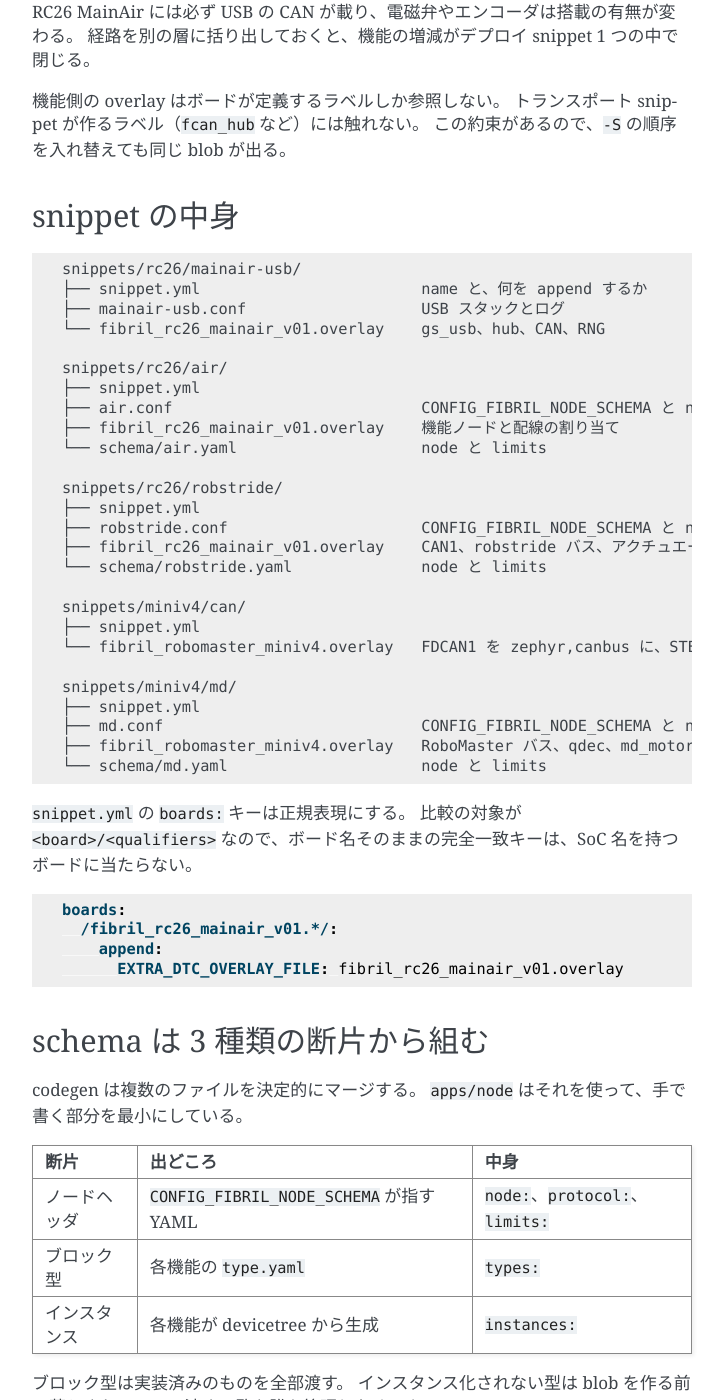
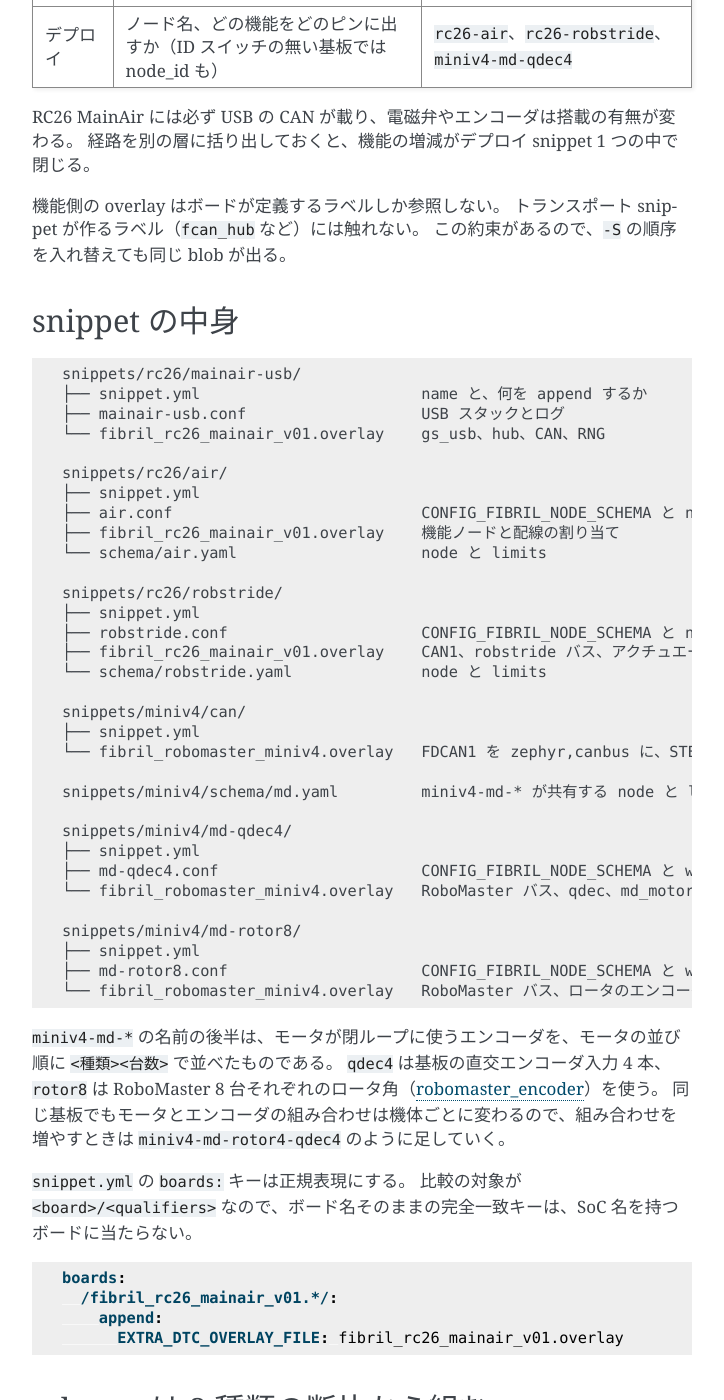
Before and after one commit to ForteFibre/fibril_zephyr, a Sphinx documentation site: the page built from doc/apps.md, in a window 1280 px wide and 1400 px high, scrolled down 1162 px. Shown: the whole window, without its empty margins (388-1112 px from the left). Built offline with Sphinx 7.4.7, drawn with Linux system fonts in a browser that asks for light colours; some of the changed text lies outside the part shown.

Commit message:
docs: ID スイッチ、watchdog、ロータのエンコーダを apps.md と ADR に書く
node_id をスイッチの値そのままにし、watchdog を tick で叩く判断を
ADR 0012 に残した。

Co-Authored-By: Claude Opus 5.5 (1M context) <noreply@anthropic.com>

````diff
--- a/doc/apps.md
+++ b/doc/apps.md
@@ -25,8 +25,8 @@ west build -b fibril_rc26_mainair_v01 apps/node -S rc26-mainair-usb -S rc26-air
 | 基板 | ペリフェラルの実体 | `boards/fibril/<board>/` |
 | 機能 | ブロック型とその実装 | `lib/fibril_can_node/<type>/` |
 | トランスポート | フレームがバスに届く経路 | `lib/fcan_transport/`（devicetree が選ぶ） |
-| 焼く単位 | 配線の割り当て、ノード名、node_id | `snippets/<大会>/<名前>/` |
-| 個体 | node_id | 実行時（当面は snippet の Kconfig） |
+| 焼く単位 | 配線の割り当て、ノード名 | `snippets/<大会>/<名前>/` |
+| 個体 | node_id | 基板の ID スイッチ（無い基板は snippet の Kconfig） |
 
 ## snippet を 2 層に重ねる
 
@@ -36,7 +36,7 @@ west build -b fibril_rc26_mainair_v01 apps/node -S rc26-mainair-usb -S rc26-air
 | 層 | 決めるもの | 例 |
 | --- | --- | --- |
 | トランスポート | 基板がバスに出る経路 | `rc26-mainair-usb`、`miniv4-can` |
-| デプロイ | ノード名、node_id、どの機能をどのピンに出すか | `rc26-air`、`rc26-robstride`、`miniv4-md` |
+| デプロイ | ノード名、どの機能をどのピンに出すか（ID スイッチの無い基板では node_id も） | `rc26-air`、`rc26-robstride`、`miniv4-md-qdec4` |
 
 RC26 MainAir には必ず USB の CAN が載り、電磁弁やエンコーダは搭載の有無が変わる。
 経路を別の層に括り出しておくと、機能の増減がデプロイ snippet 1 つの中で閉じる。
@@ -69,12 +69,22 @@ snippets/miniv4/can/
 ├── snippet.yml
 └── fibril_robomaster_miniv4.overlay   FDCAN1 を zephyr,canbus に、STB、RNG
 
-snippets/miniv4/md/
+snippets/miniv4/schema/md.yaml         miniv4-md-* が共有する node と limits
+
+snippets/miniv4/md-qdec4/
 ├── snippet.yml
-├── md.conf                            CONFIG_FIBRIL_NODE_SCHEMA と node_id
-├── fibril_robomaster_miniv4.overlay   RoboMaster バス、qdec、md_motor ノード
-└── schema/md.yaml                     node と limits
+├── md-qdec4.conf                      CONFIG_FIBRIL_NODE_SCHEMA と watchdog
+└── fibril_robomaster_miniv4.overlay   RoboMaster バス、qdec、md_motor ノード
+
+snippets/miniv4/md-rotor8/
+├── snippet.yml
+├── md-rotor8.conf                     CONFIG_FIBRIL_NODE_SCHEMA と watchdog
+└── fibril_robomaster_miniv4.overlay   RoboMaster バス、ロータのエンコーダ、md_motor ノード
 ```
+
+`miniv4-md-*` の名前の後半は、モータが閉ループに使うエンコーダを、モータの並び順に `<種類><台数>` で並べたものである。
+`qdec4` は基板の直交エンコーダ入力 4 本、`rotor8` は RoboMaster 8 台それぞれのロータ角（[robomaster_encoder](drivers/robomaster_encoder.md)）を使う。
+同じ基板でもモータとエンコーダの組み合わせは機体ごとに変わるので、組み合わせを増やすときは `miniv4-md-rotor4-qdec4` のように足していく。
 
 `snippet.yml` の `boards:` キーは正規表現にする。
 比較の対象が `<board>/<qualifiers>` なので、ボード名そのままの完全一致キーは、SoC 名を持つボードに当たらない。
@@ -118,6 +128,27 @@ limits:
 ノード名の `{i}` は起動時の node_id で置換される。
 schema はロボット 1 台の役割を述べるもので、基板 1 枚を述べるものではない。
 
+## node_id を ID スイッチから読む
+
+基板の devicetree が `chosen { fibril,node-id = ...; }` で `fibril,id-switch` のノードを指していれば、`CONFIG_FIBRIL_NODE_ID_SWITCH` が立ち、`apps/node` は起動時にそのスイッチを読んで node_id にする（`lib/node_id/`）。
+スイッチの値がそのまま node_id になる。
+ロータリスイッチ（4 bit）なら 0〜15 で、ノード名は `md_controller0`〜`md_controller15` になる。
+CanMotorMbed の fibril_can 版と同じ割り当てである。
+判断の理由は [ADR 0012](adr/0012-node-id-switch-and-watchdog.md) にある。
+
+ID スイッチの無い基板（RC26 MainAir）は、今までどおりデプロイ snippet の `CONFIG_FIBRIL_NODE_ID` で決める。
+スイッチを読む基板では、このシンボルは現れない。
+
+## watchdog を tick で叩く
+
+`CONFIG_WATCHDOG` を立て、ボードに `watchdog0` の alias があると、`CONFIG_APP_WATCHDOG` が立つ。
+`apps/node` は transport に処理を渡す直前に watchdog を `CONFIG_APP_WATCHDOG_TIMEOUT_MS`（既定 1000 ms）で起動し、機能の `tick` を回すたびに叩く。
+制御ループや `fcan_poll` が止まると、基板がリセットされ、モータに最後の出力が残らない。
+デバッガで止めている間は watchdog も止まる（`WDT_OPT_PAUSE_HALTED_BY_DBG`）。
+
+`tick` を持つ機能が無いイメージでは叩く場所が無いので、watchdog を起動せず、ログに残す。
+STM32 の IWDG は `wdt_setup` で初めて動き出すので、`CONFIG_WATCHDOG` を立てただけで勝手にリセットがかかることはない。
+
 ## 実装済みの機能
 
 | ブロック型 | compatible | 駆動するもの |
@@ -144,6 +175,9 @@ ROS 側は ros2_can_toolbox の `can_md_controller` に寄せてあり、メッ
 - `encoder.offset` の param は無い。`reset_encoder` を呼ぶ。
 - ADC のキャリブレーション（`sensor`、`trigger` など）と feedback の `current` はまだ無い。
 - 指令が途絶えたときに出力を止める仕組みはまだ無い。
+
+`encoders` には、基板のエンコーダ入力（`fibril,stm32-qdec`、`cui,amt21-encoder`）のほか、RoboMaster のロータ角（`dji,robomaster-encoder`）を置ける。
+ロータ角のカウントは減速前の 8192 counts/rev なので、`encoder/gain` に減速比を含める。
 
 ## 機能を 1 つ足す
 
````
Also changed, not shown: doc/adr/0012-node-id-switch-and-watchdog.md (added, +66 -0 lines), doc/adr/index.md (+4 -0 lines), 1 other file.
